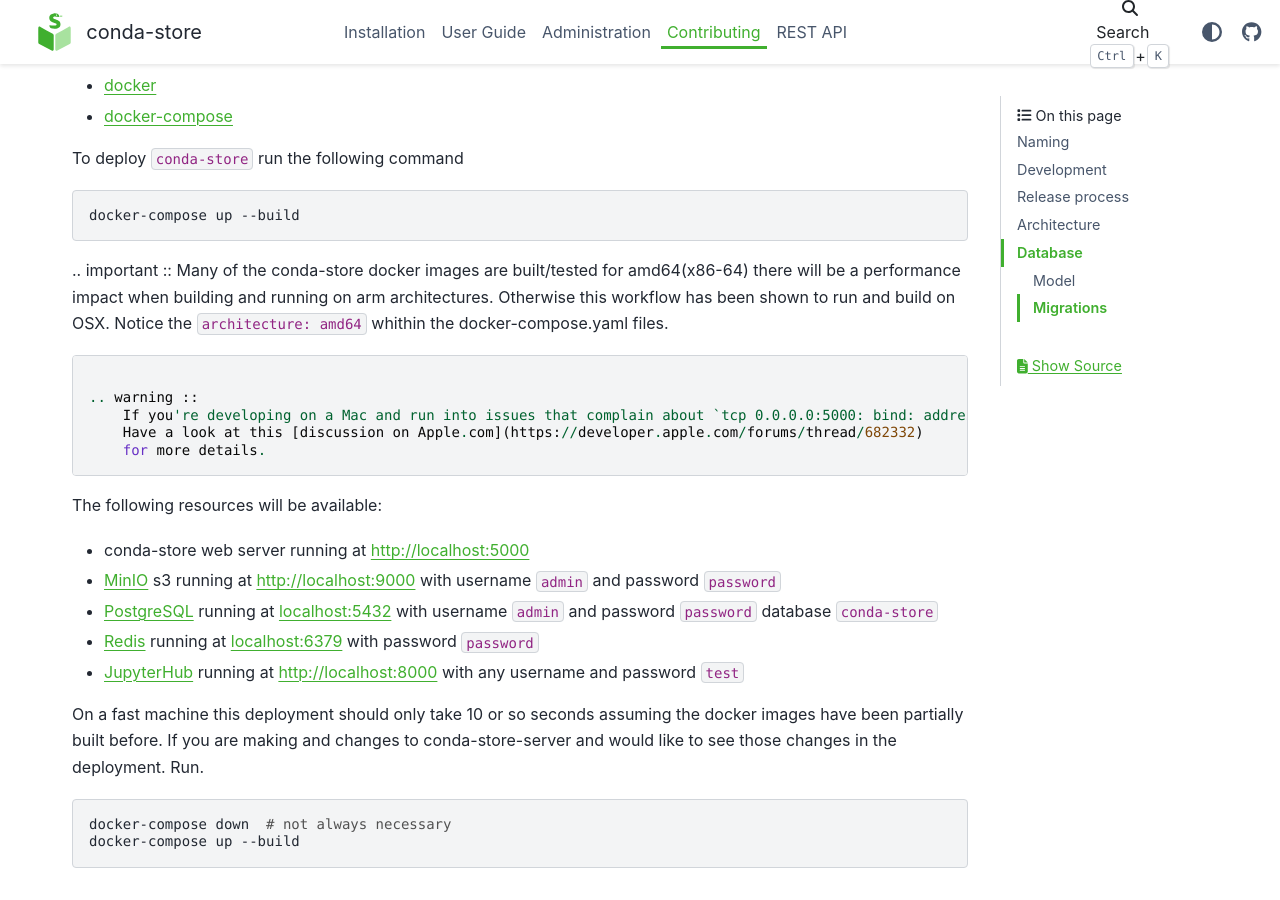
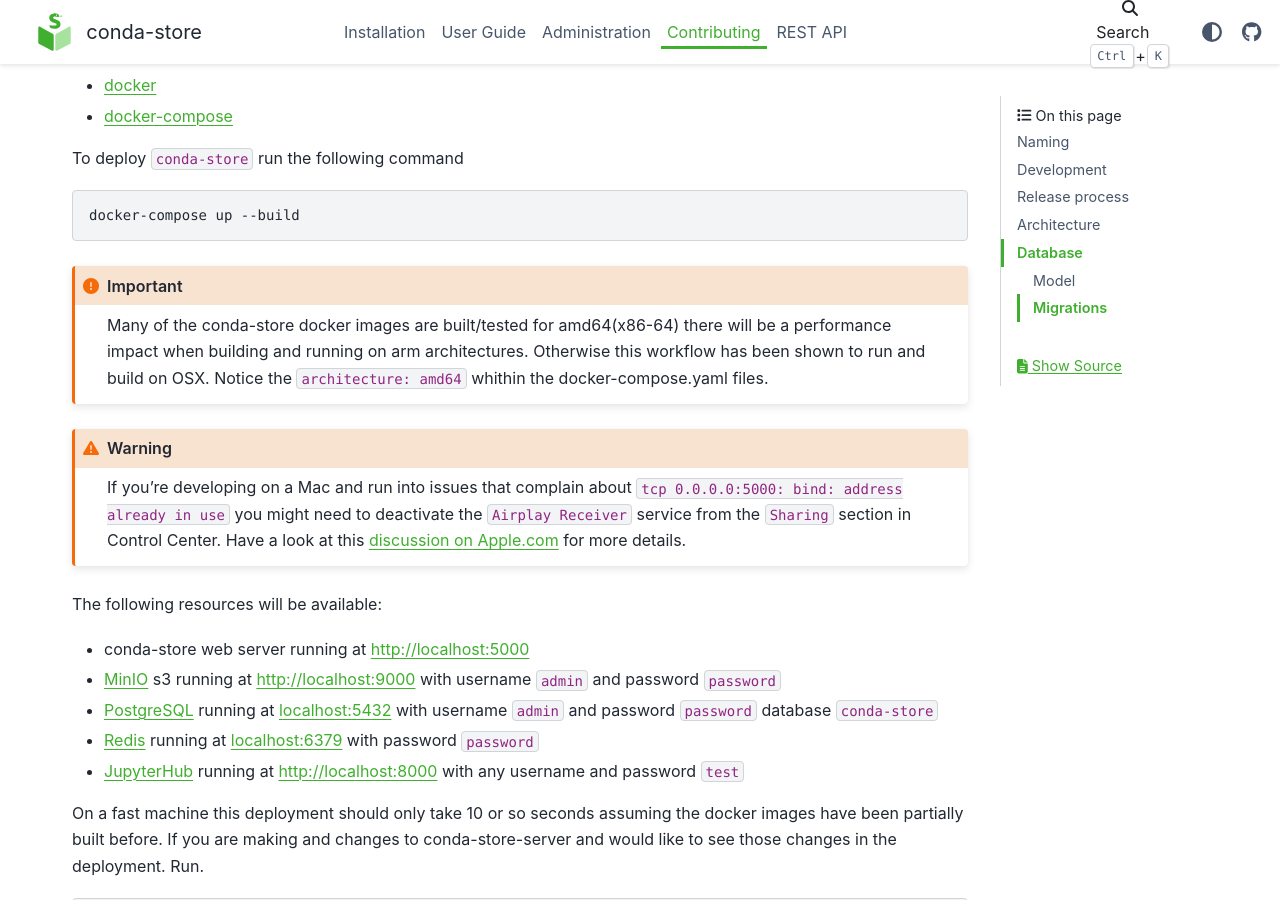
Before and after one commit to conda-incubator/conda-store, a Sphinx documentation site: the page built from docs/contributing.md, in a window 1280 px wide and 900 px high, scrolled down 559 px. Built offline with Sphinx 7.4.7 and the PyData theme 0.15.4, drawn with Linux system fonts in a browser that asks for light colours.

Commit message:
fix admonitions with myst

````diff
--- a/docs/conf.py
+++ b/docs/conf.py
@@ -33,4 +33,7 @@
   "**": [],
 }
 
+# MyST-parser configurations
+
 myst_heading_anchors = 3
+myst_enable_extensions = ["colon_fence"]
--- a/docs/contributing.md
+++ b/docs/contributing.md
@@ -26,18 +26,18 @@
 docker-compose up --build
 ```
 
-.. important ::
-    Many of the conda-store docker images are built/tested for amd64(x86-64)
-    there will be a performance impact when building and running on
-    arm architectures. Otherwise this workflow has been shown to run and build on OSX.
-    Notice the `architecture: amd64` whithin the docker-compose.yaml files.
-```
+:::{important}
+Many of the conda-store docker images are built/tested for amd64(x86-64)
+there will be a performance impact when building and running on
+arm architectures. Otherwise this workflow has been shown to run and build on OSX.
+Notice the `architecture: amd64` whithin the docker-compose.yaml files.
+:::
 
-.. warning ::
-    If you're developing on a Mac and run into issues that complain about `tcp 0.0.0.0:5000: bind: address already in use` you might need to deactivate the `Airplay Receiver` service from the `Sharing` section in Control Center.
-    Have a look at this [discussion on Apple.com](https://developer.apple.com/forums/thread/682332)
-    for more details.
-```
+:::{warning}
+If you're developing on a Mac and run into issues that complain about `tcp 0.0.0.0:5000: bind: address already in use` you might need to deactivate the `Airplay Receiver` service from the `Sharing` section in Control Center.
+Have a look at this [discussion on Apple.com](https://developer.apple.com/forums/thread/682332)
+for more details.
+:::
 
 
 The following resources will be available:
````
